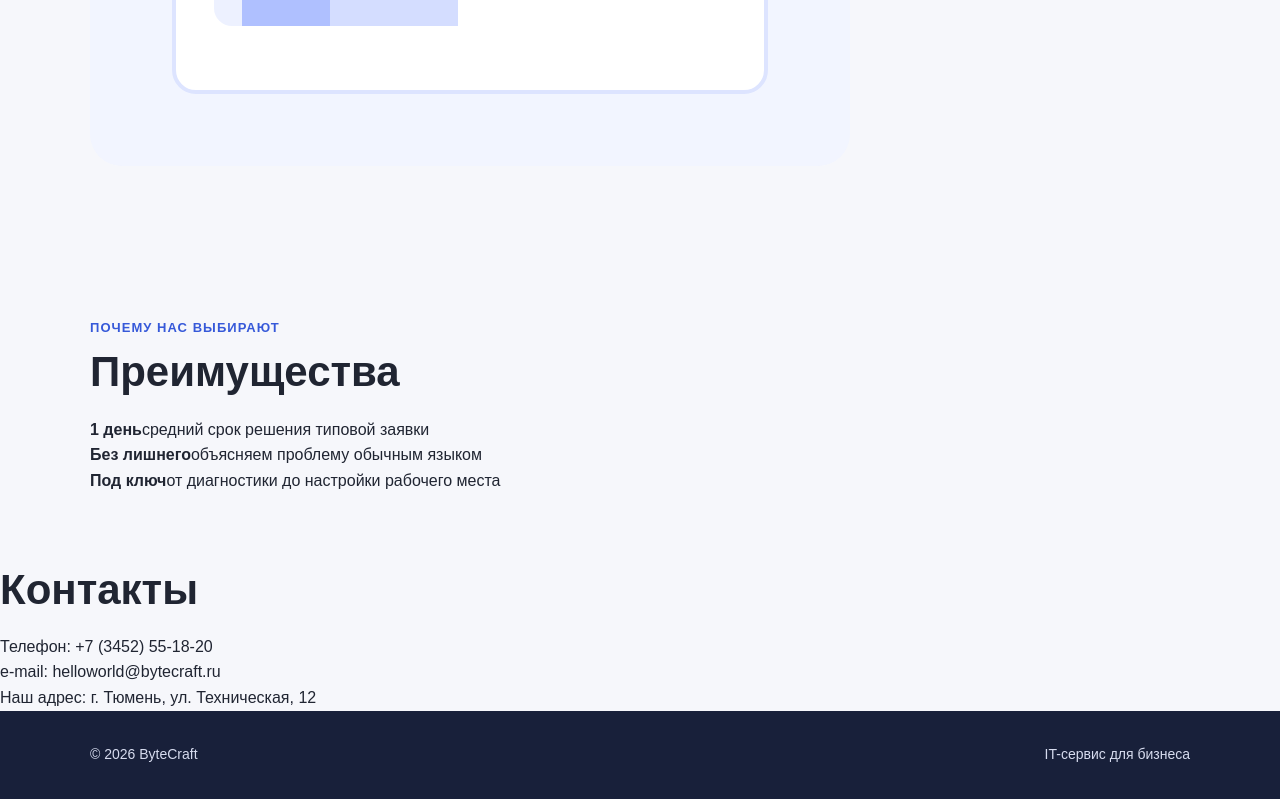
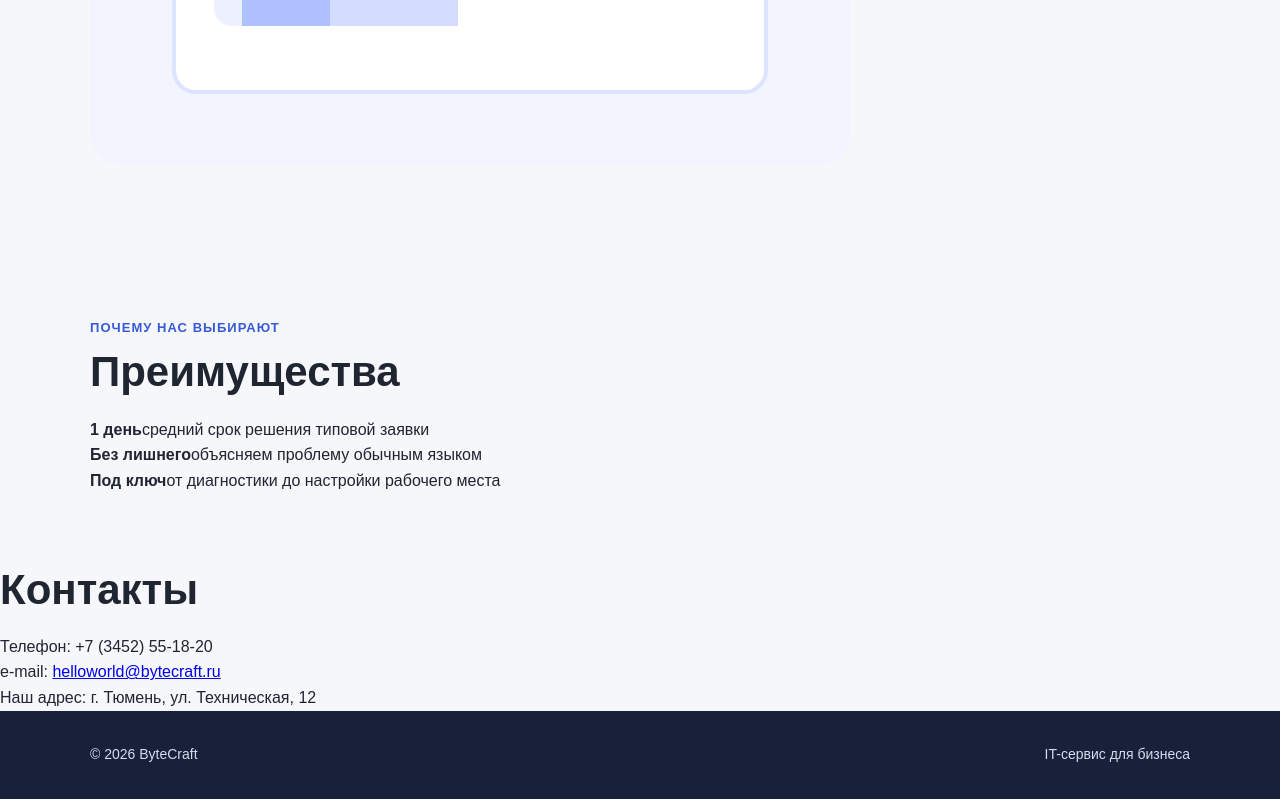
Before and after one commit to EgorTyyyl/company_site, a plain HTML site: page company_site/index.html in a window 1280 px wide. Shown: the part 1645-2444 px from the top of the page. Drawn offline with Linux system fonts and the light colour scheme.

Commit message:
сделал почту кликабельной

```diff
--- a/company_site/index.html
+++ b/company_site/index.html
@@ -96,7 +96,7 @@
   <section id="contacts">
     <h2>Контакты</h2>
     <div>Телефон: +7 (3452) 55-18-20</div>
-    <div>e-mail: helloworld@bytecraft.ru</div>
+    <div>e-mail: <a href="#">helloworld@bytecraft.ru</a></div>
     <div>Наш адрес: г. Тюмень, ул. Техническая, 12</div>
   </section>
 
```
